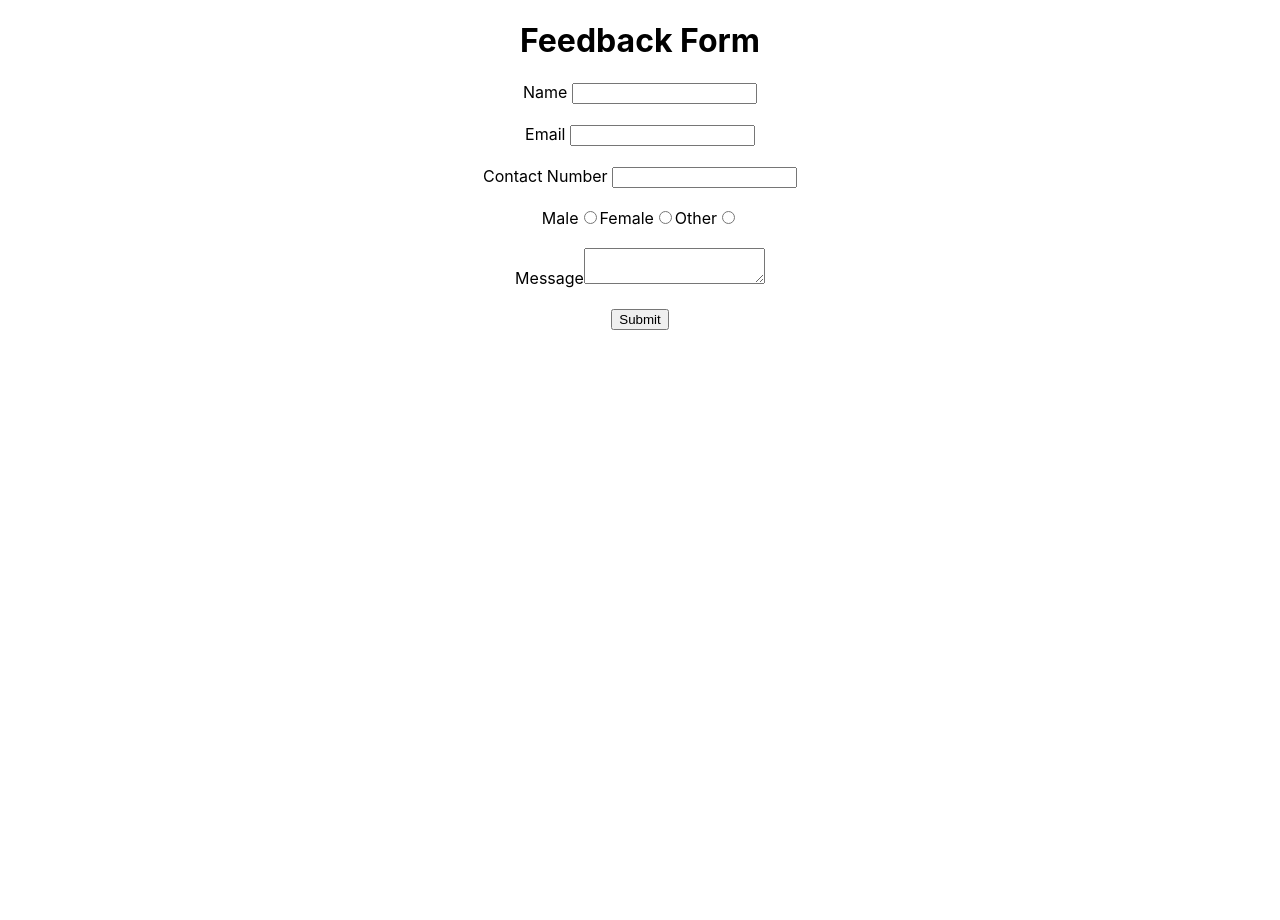
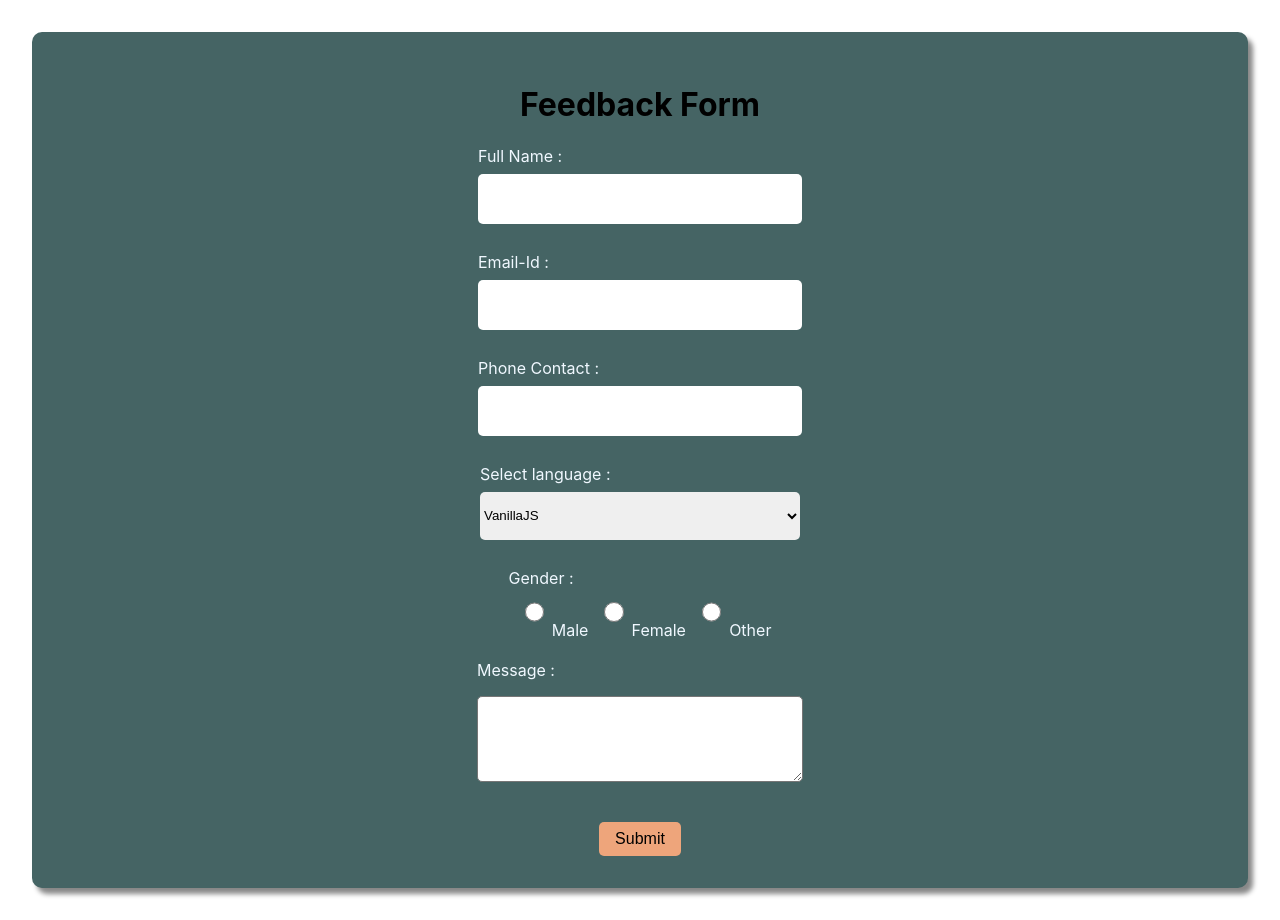
Before and after one commit to m-babita/feedback-form, a React (Create React App) app: page / in a window 1280 px wide. Before the commit the page ends 800 px from the top, so only its background shows below. Built offline with nearby package versions, Linux system fonts and the light colour scheme.

Commit message:
improvised form

```diff
--- a/src/App.js
+++ b/src/App.js
@@ -1,5 +1,5 @@
 import './App.css';
-import FeedbackForm from './components/FeedbackForm';
+import FeedbackForm from './assets/FeedbackForm';
 
 function App() {
   return (
--- /dev/null
+++ b/src/assets/FeedbackForm.js
@@ -0,0 +1,113 @@
+import React , {useState} from 'react'
+import './style.css'
+function FeedbackForm() {
+
+  const initValues = {
+    fullName:'',
+    email:'',
+    contact:'',
+    gender:'male',
+    language:'',
+    message:''
+  }
+
+  const [values, setValues] = useState(initValues);
+
+  const changeInputHandle = e =>{
+    const {name, value} = e.target;
+    setValues((values)=> ({
+        ...values,
+        [name]:value
+    }))
+  }
+
+  const onSubmit = (e) =>{
+    e.preventDefault()
+    console.log('data',values)
+    const {value} = e.target;
+    setValues((values) =>({
+      ...values,
+      value:''
+    }))
+
+  }
+
+  return (
+    <form className='form__container'onSubmit={onSubmit} >
+
+    <h1>Feedback Form</h1>
+
+    <label>Full Name : <br/>
+    <input type='text'
+      name='fullName'
+      value={values.fullName}
+      onChange = {changeInputHandle}
+    />
+    </label>
+    <br/>
+
+    <label>Email-Id :<br/>
+    <input type='email'
+      name='email'
+      value={values.email}
+      onChange = {changeInputHandle}
+    />
+    </label>
+    <br/>
+
+    <label>Phone Contact :<br/>
+    <input type= 'tel'
+      name='contact'
+      value={values.contact}
+      onChange = {changeInputHandle}
+    />
+    </label>
+    <br/>
+
+    <label>Select language :<br/>
+    <select name='language' onChange = {changeInputHandle} value={values.language}>
+      <option value='vanillaJs'>VanillaJS</option>
+      <option value='reactJs'>ReactJS</option>
+      <option value='vueJs'>VueJS</option>
+      <option value='nextJs'>NextJS</option>
+
+    </select>
+    </label>
+    <br/>
+
+    <label>Gender :
+    <div>
+    <input type= 'radio'
+      name='gender'
+      value='male'
+      onChange = {changeInputHandle}
+    />Male
+    <input type= 'radio'
+      name='gender'
+      value='female'
+      onChange = {changeInputHandle}
+    />Female
+    <input type= 'radio'
+      name='gender'
+      value='other'
+      onChange = {changeInputHandle}
+    />Other
+    </div>
+    </label>
+    <br/>
+
+    <label>Message :<br/>
+    <textarea
+      name='message'
+      value={values.message}
+      onChange = {changeInputHandle}
+    />
+    </label>
+    <br/>
+    <button>Submit</button>
+    </form>
+
+  )
+}
+
+export default FeedbackForm
--- /dev/null
+++ b/src/assets/style.css
@@ -0,0 +1,51 @@
+.form__container{
+
+    background: rgb(69, 100, 100);
+    box-shadow:5px 6px 5px #888888;
+    margin: 2rem;
+    padding: 2rem;
+    display: flex;
+    flex-flow: column wrap;
+    align-items: center;
+    position: relative;
+    border-radius: 10px;
+
+
+
+}
+
+label{
+    text-align: start;
+    font-size: 1rem;
+    color: aliceblue;
+}
+
+input, select{
+    width: 20rem;
+    margin: 0.5rem 0;
+    border: none;
+    border-radius: 5px;
+    height: 3rem;
+}
+
+input[type='radio']{
+    width:1.2rem;
+    margin: 0 0.5rem 0 1rem;
+}
+
+textarea{
+    border-radius: 5px;
+    margin: 1rem 0;
+    height: 5rem;
+    width: 20rem;
+}
+
+button{
+    padding: 0.5rem 1rem;
+    font-size: 1rem;
+    background: rgb(238, 165, 123);
+    border: none;
+    box-shadow: none;
+    border-radius: 5px;
+    width: fit-content;
+}
--- a/src/components/FeedbackForm.js
+++ /dev/null
@@ -1,120 +0,0 @@
-import React, { Component } from 'react'
-
-class FeedbackForm extends Component {
-
-    constructor(props) {
-      super(props)
-
-      this.state = {
-         name: '',
-         message: '',
-         email:'',
-         contact:'',
-         gender:''
-      }
-    }
-
-    handleNameChange = (event)=>{
-        this.setState({name: event.target.value})
-    }
-
-    handleMessageChange = event =>{
-        this.setState({message:event.target.value})
-    }
-
-    handleEmailChange = event =>{
-        this.setState({email:event.target.value})
-    }
-
-    handleContactChange = event =>{
-        this.setState({contact:event.target.value})
-    }
-
-    handleGenderChange = event =>{
-        this.setState({
-            [event.target.name]: event.target.value
-        })
-    }
-
-    handleSubmit = event =>{
-        // alert(`${this.state.name} ${this.state.gender} ${this.state.email} ${this.state.contact}`)
-        event.preventDefault()
-        console.log(`Name: ${this.state.name} Email: ${this.state.email} Contact: ${this.state.contact}`)
-    }
-
-  render() {
-
-        const {name, email, contact, gender, message} = this.state
-    return (
-      <form onSubmit={this.handleSubmit}>
-
-          <h1>Feedback Form</h1>
-          <div>
-              <label>Name </label>
-              <input
-                type= 'text'
-                value={name}
-                onChange={this.handleNameChange}/>
-          </div>
-            <br/>
-          <div>
-              <label>Email </label>
-              <input
-                type= 'email'
-                value={email}
-                onChange={this.handleEmailChange}/>
-          </div>
-          <br/>
-
-          <div>
-              <label>Contact Number </label>
-              <input
-                type= 'tel'
-                value={contact}
-                pattern="[0-9]{10}"
-                onChange={this.handleContactChange}/>
-          </div>
-          <br/>
-
-          <div>
-                <label>Male</label>
-                <input
-                type= 'radio'
-                value = 'male'
-                name= {gender}
-                checked={this.value==='male'}
-                onChange={this.handleGenderChange}/>
-
-                <label>Female</label>
-                <input
-                type= 'radio'
-                value = 'female'
-                name={gender}
-                checked={this.value==='female'}
-                onChange={this.handleGenderChange}/>
-
-                <label>Other</label>
-                <input
-                type= 'radio'
-                value = 'other'
-                checked={this.value==='other'}
-                name={gender}
-                onChange={this.handleGenderChange}/>
-
-          </div>
-          <br/>
-          <div>
-              <label>Message</label>
-              <textarea
-              value={message}
-              onChange={this.handleMessageChange}></textarea>
-          </div>
-          <br/>
-
-          <button>Submit</button>
-      </form>
-    )
-  }
-}
-
-export default FeedbackForm
```
